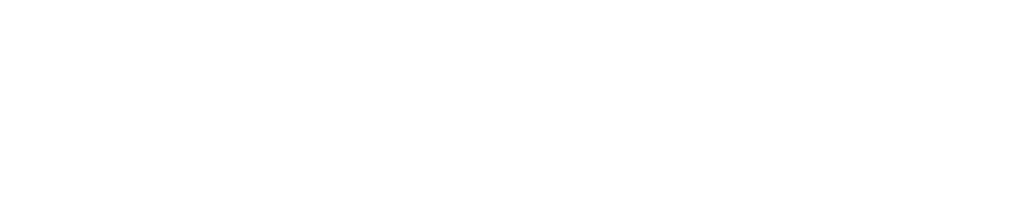
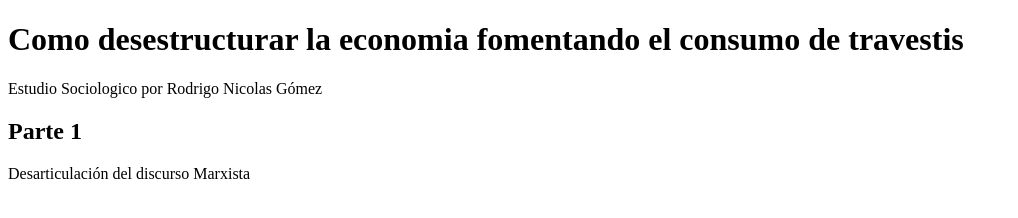
Before and after one commit to gomezrod/test_1, a plain HTML site: page index.html in a window 1280 px wide. Shown: the whole page, without its empty margins (0-1018 px from the left). Drawn offline with Linux system fonts and the light colour scheme.

Commit message:
ahora si

```diff
--- a/index.html
+++ b/index.html
@@ -3,9 +3,18 @@
 <head>
     <meta charset="UTF-8">
     <meta name="viewport" content="width=device-width, initial-scale=1.0">
-    <title>Titulo</title>
+    <title>Test_1</title>
 </head>
 <body>
-
+    <header>
+        <div>
+            <h1>Como desestructurar la economia fomentando el consumo de travestis</h1>
+            <p>Estudio Sociologico por Rodrigo Nicolas Gómez</p>
+        </div>
+        <div>
+            <h2>Parte 1</h2>
+            <p>Desarticulación del discurso Marxista</p>
+        </div>
+    </header>
 </body>
 </html>
```
